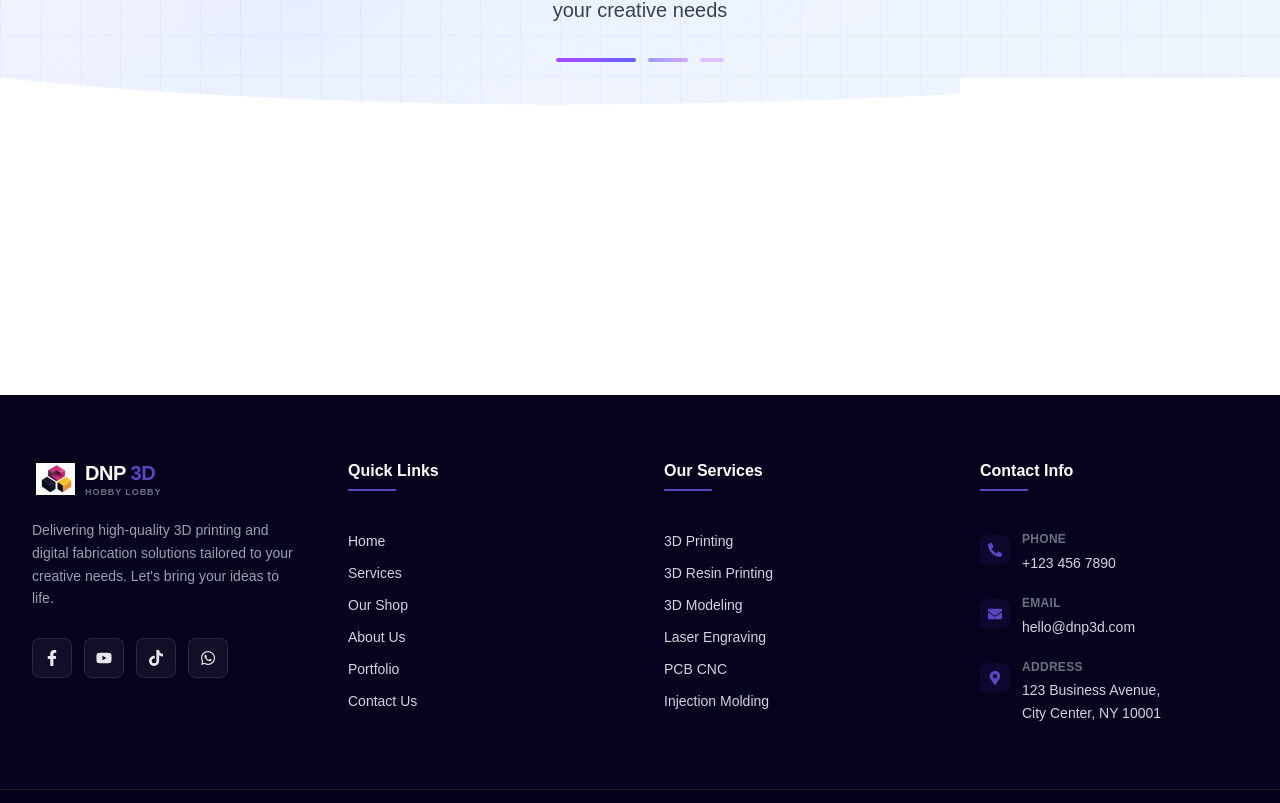
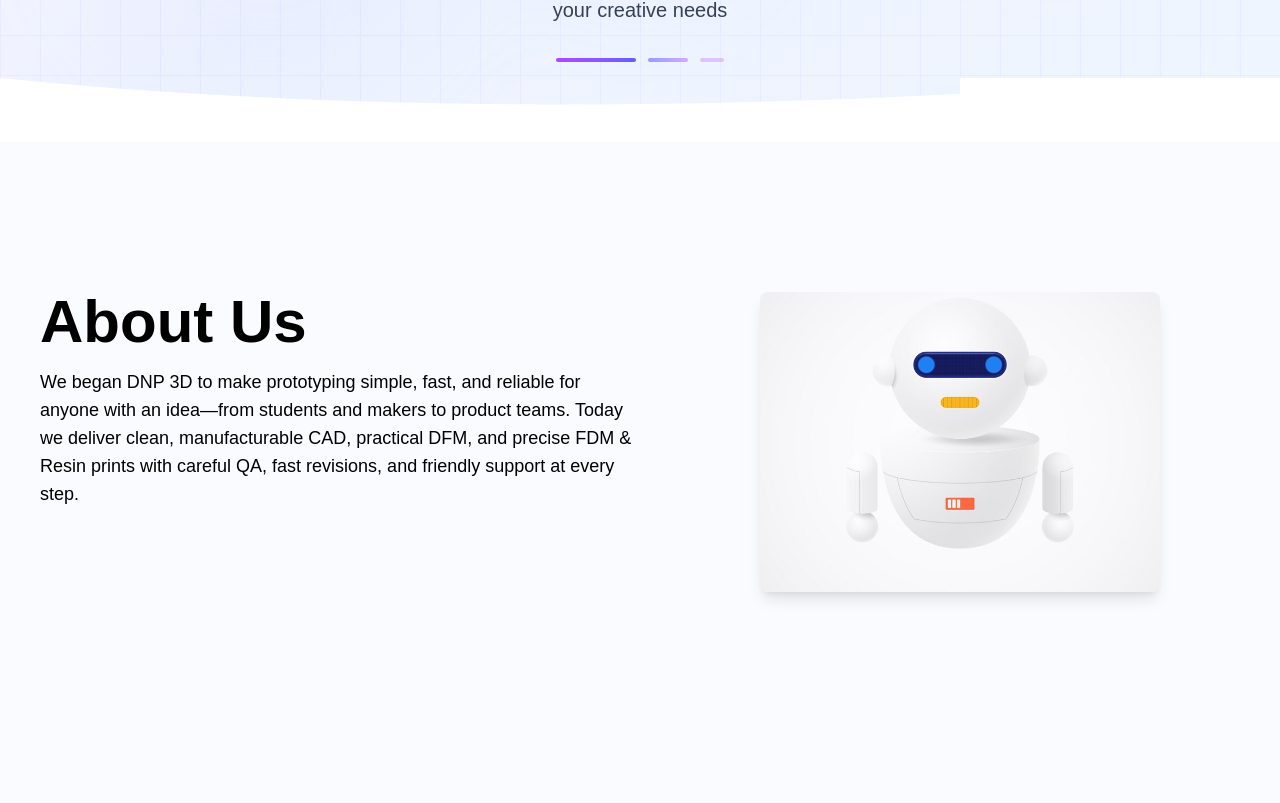
Before and after one commit to TeamZero-Uni/dnp-frontend, a React (Vite) app: page /about in a window 1280 px wide. Shown: the part 497-1300 px from the top of the page. Built offline with nearby package versions, Linux system fonts and the light colour scheme.

Commit message:
build about us structure✌️

```diff
--- a/src/pages/About.jsx
+++ b/src/pages/About.jsx
@@ -10,6 +10,41 @@
         backgroundImage={null}
         icon="rocket" // Options: cube, rocket, star, heart, lightbulb, palette
       />
+
+
+      <div className=" w-full min-h-screen  bg-primary gap-0.5 flex flex-wrap justify-center items-center">
+
+
+          <div className="w-full h-[500px] bg-primary flex flex-row ">
+
+            <div className="w-[50%] h-[500px]">
+              <h1 className="text-6xl font-bold ml-10  ">About Us</h1>
+
+              <p className="text-lg mt-4 ml-10 gap-1.5">
+                We began DNP 3D to make prototyping simple, fast, and reliable for anyone with an idea—from students and makers to product teams. Today we deliver clean, manufacturable CAD, practical DFM, and precise FDM & Resin prints with careful QA, fast revisions, and friendly support at every step.
+              </p>
+
+
+            </div>
+            <div className="w-[50%] h-[500px] ">
+
+              <div className="flex flex-row justify-center items-center ">
+                <img src="../assets/images/aboutus1.jpg" alt="About Us" className="w-[400px] h-[300px] object-cover rounded-lg shadow-lg hite " />
+              </div>
+
+            </div>
+          </div>
+
+
+
+
+
+
+
+
+
+
+      </div>
     </>
   );
 }
```
Also changed, not shown: public/assets/images/aboutus1.jpg (added).
